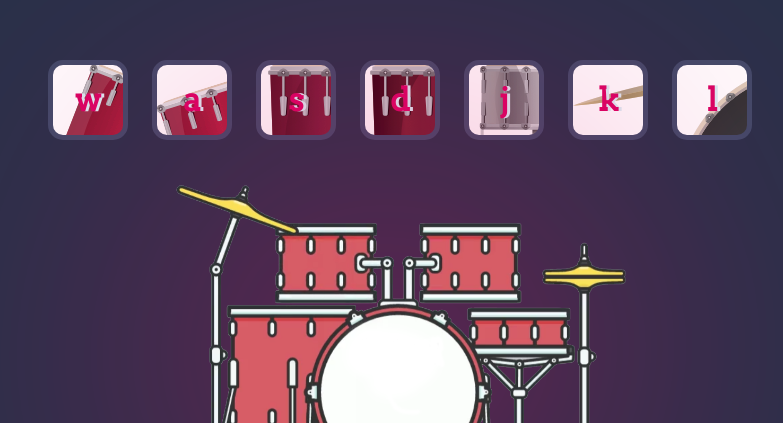
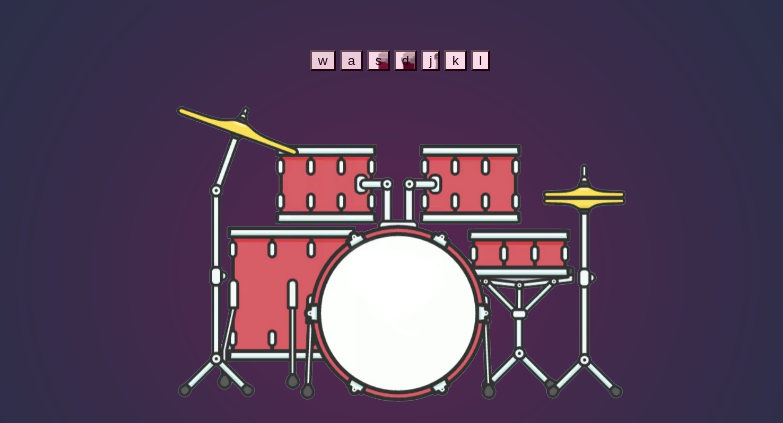
Before and after one commit to Nima-Jamalian/DrumKit, a plain HTML site: page index.html in a window 1280 px wide. Shown: the part 156-579 px from the top of the page, without its empty margins (240-1023 px from the left). Drawn offline with nearby package versions, Linux system fonts and the light colour scheme; a web font is replaced by a local one.

Commit message:
Update styles.css

```diff
--- a/styles.css
+++ b/styles.css
@@ -36,15 +36,19 @@ a:hover{
 .drumKitImg{
  padding: 0;
  width: 40%;
- /* transition: all 0.2s ease-in-out; */
+ transition: all 0.2s ease-in-out;
  filter: drop-shadow(0 0 10rem #DA0463);
-
 }
-
 .drumKitAnimation{
   filter: drop-shadow(20px 20px 5rem #DA0463);
 }
 
+
+@media (pointer:none), (pointer:coarse) {
+  .drumKitAnimation{
+    filter: drop-shadow(0 0 10rem #DA0463);
+  }
+}
 
 .w {
   background-image: url("images/tom1.png");
@@ -86,24 +90,6 @@ background-image: url("images/snare.png");
   padding-bottom: 20px;
 }
 
-.drum {
-  outline: none;
-  border: 5px solid #404B69;
-  font-size: 200%;
-  font-family: 'Arvo', cursive;
-  line-height: 0;
-  font-weight: 900;
-  color: #DA0463;
-  text-shadow: 3px 0 #DBEDF3;
-  border-radius: 15px;
-  display: inline-block;
-  width: 80px;
-  height: 80px;
-  text-align: center;
-  margin: 10px;
-  background-color: white;
-}
-
 .game-over {
   background-color: red;
   opacity: 0.8;
```
